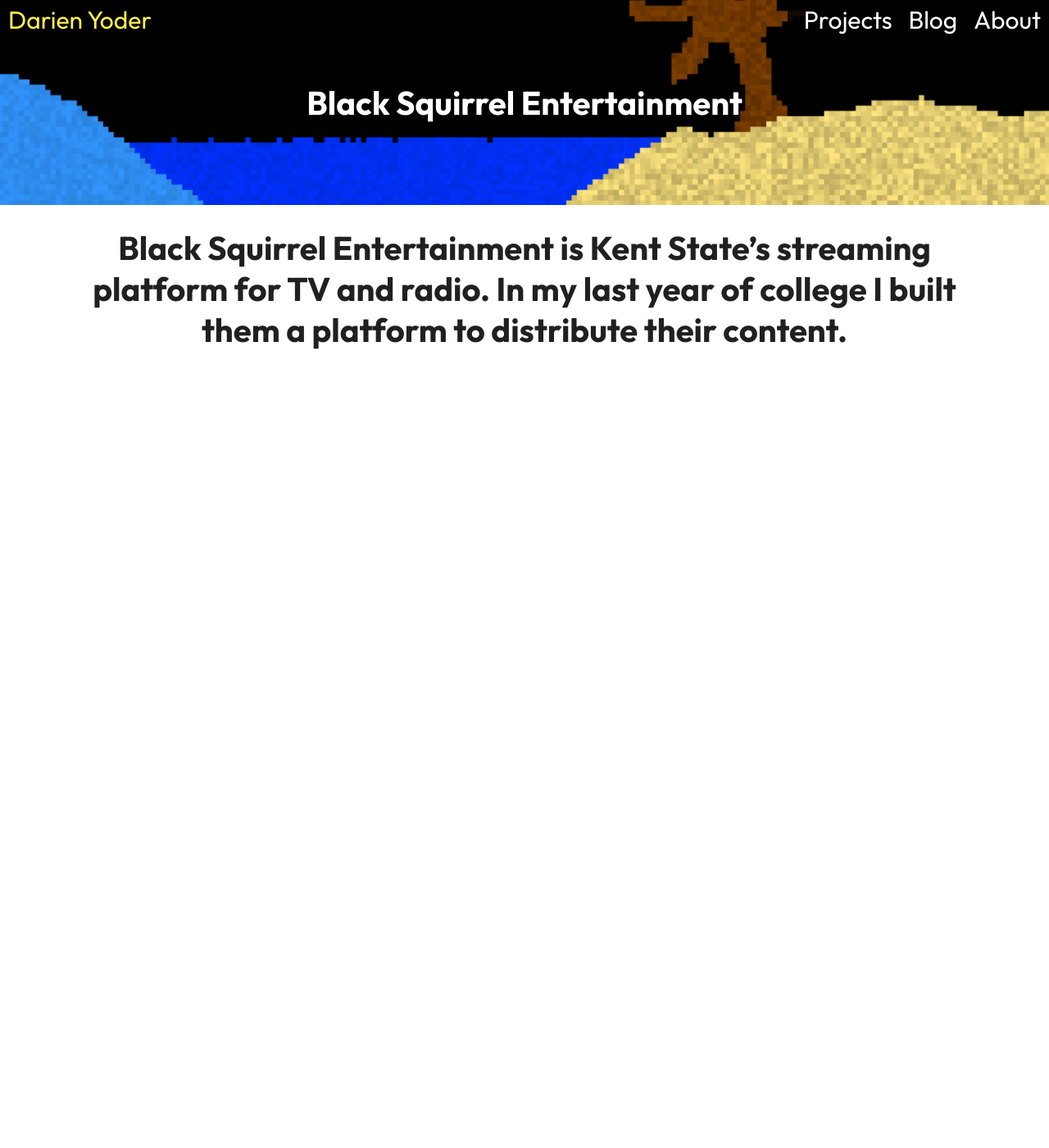
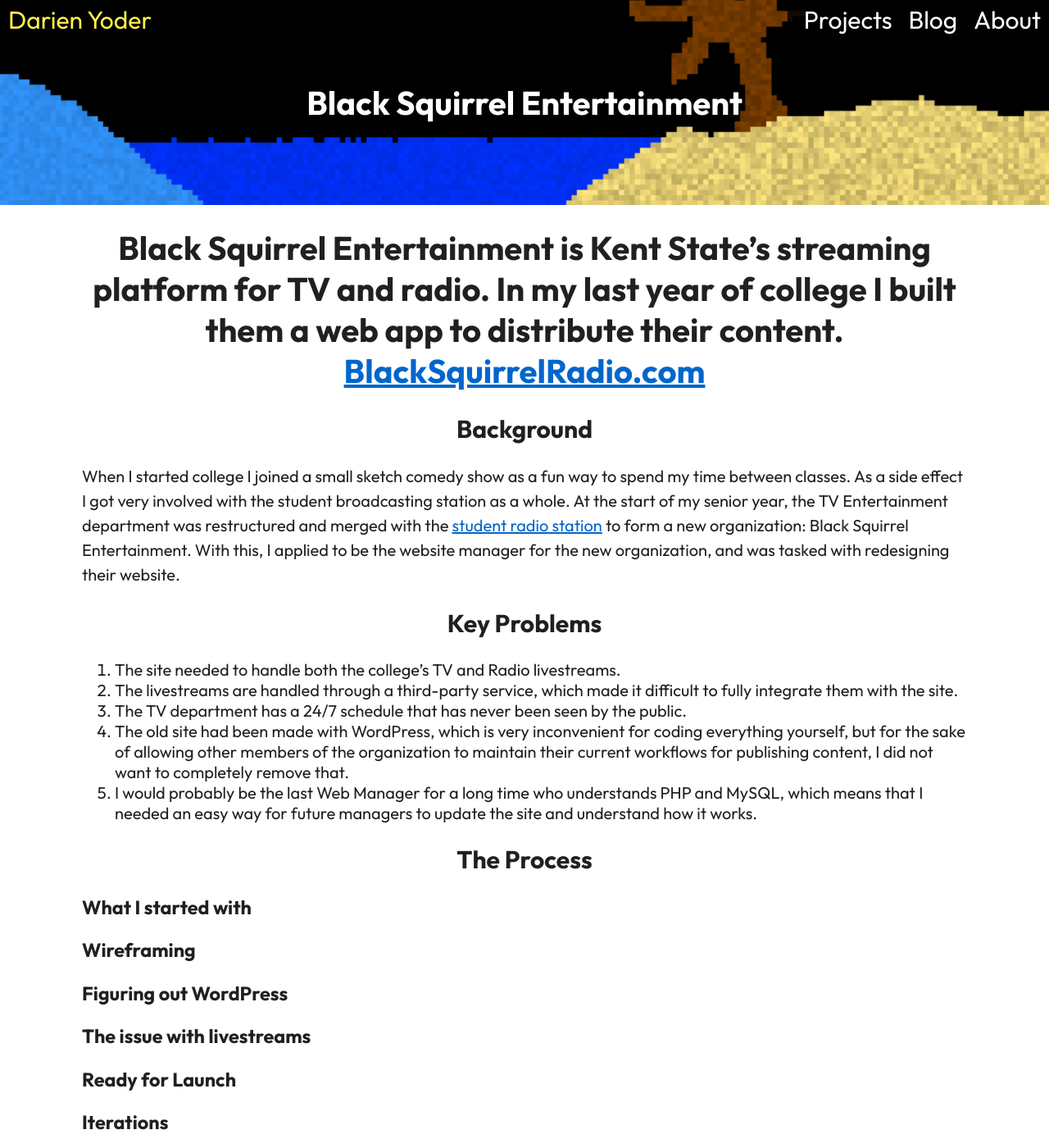
Before and after one commit to darienyoder/darienyoder.github.io, a Jekyll site: the page built from black-squirrel-entertainment.md, in a window 1280 px wide and 1400 px high. Shown: the whole window at 82% size. Built offline with Jekyll 4.4.1, drawn with Linux system fonts in a browser that asks for light colours; some of the changed text lies outside the part shown.

Commit message:
BSE blog outline

```diff
--- a/black-squirrel-entertainment.md
+++ b/black-squirrel-entertainment.md
@@ -5,4 +5,34 @@
 permalink: /black-squirrel-entertainment
 ---
 
-# Black Squirrel Entertainment is Kent State's streaming platform for TV and radio. In my last year of college I built them a platform to distribute their content.
+# Black Squirrel Entertainment is Kent State's streaming platform for TV and radio. In my last year of college I built them a web app to distribute their content.<br>[BlackSquirrelRadio.com](https://blacksquirrelradio.com)
+
+## Background
+
+When I started college I joined a small sketch comedy show as a fun way to spend my time between classes. As a side effect I got very involved with the student broadcasting station as a whole. At the start of my senior year, the TV Entertainment department was restructured and merged with the [student radio station](https://en.wikipedia.org/wiki/Black_Squirrel_Radio) to form a new organization: Black Squirrel Entertainment. With this, I applied to be the website manager for the new organization, and was tasked with redesigning their website.
+
+## Key Problems
+
+1. The site needed to handle both the college's TV and Radio livestreams.
+2. The livestreams are handled through a third-party service, which made it difficult to fully integrate them with the site.
+3. The TV department has a 24/7 schedule that has never been seen by the public.
+4. The old site had been made with WordPress, which is very inconvenient for coding everything yourself, but for the sake of allowing other members of the organization to maintain their current workflows for publishing content, I did not want to completely remove that.
+5. I would probably be the last Web Manager for a long time who understands PHP and MySQL, which means that I needed an easy way for future managers to update the site and understand how it works.
+
+## The Process
+
+### What I started with
+
+### Wireframing
+
+### Figuring out WordPress
+
+### The issue with livestreams
+
+### Ready for Launch
+
+### Iterations
+
+### Redesign
+
+### Passing the torch
```
